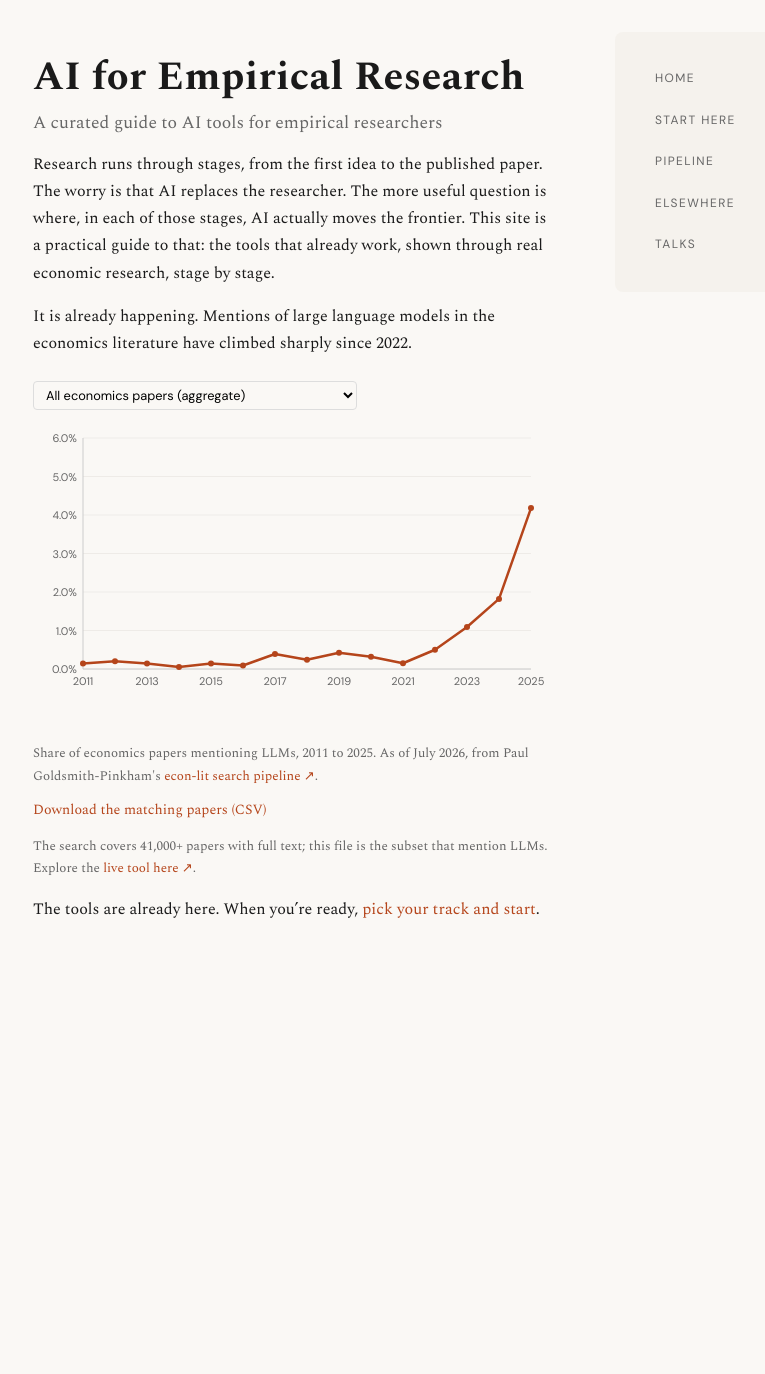
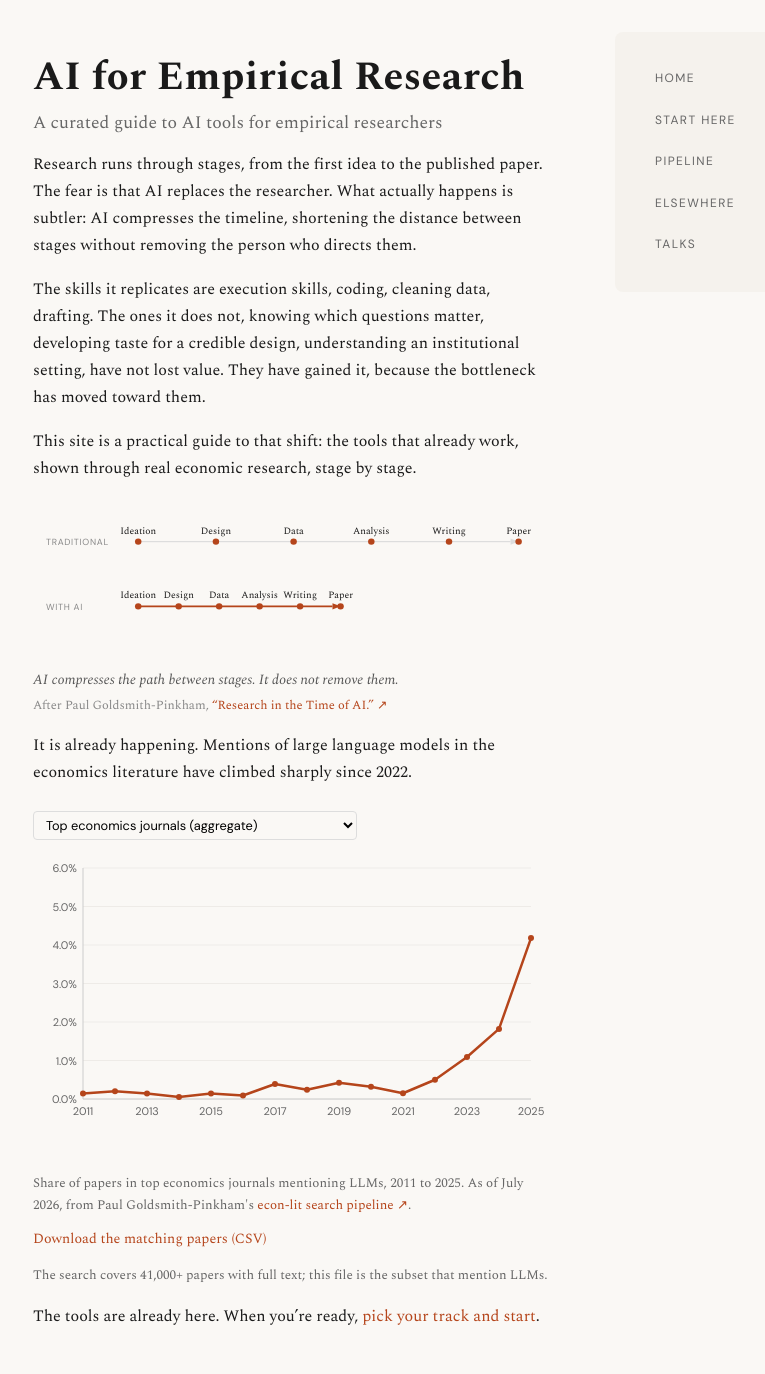
Before and after one commit to matteonorm/ai-for-empirical-research, a Jekyll site: the page built from index.md, in a window 1280 px wide. Shown: the whole page, without its empty margins (191-956 px from the left). Built offline with Jekyll 4.4.1, drawn with Linux system fonts in a browser that asks for light colours; before the commit the page ends 967 px from its top, so only the background shows below that.

Commit message:
Landing page: compression framing, native diagram, econ-lit evidence
Co-Authored-By: Claude Opus 4.6 <noreply@anthropic.com>
Claude-Session: https://claude.ai/code/session_01HepUNFt6qv4acSiSSC5XLj

```diff
--- /dev/null
+++ b/_includes/compression_diagram.html
@@ -0,0 +1,63 @@
+<div class="compression-diagram">
+  <svg viewBox="0 0 640 160" xmlns="http://www.w3.org/2000/svg" role="img" aria-label="Research timeline compression diagram: same stages, shorter distances with AI">
+    <style>
+      .cd-label { font-family: 'DM Sans', sans-serif; font-size: 11px; fill: #888; text-transform: uppercase; letter-spacing: 0.08em; }
+      .cd-stage { font-family: 'Spectral', Georgia, serif; font-size: 12px; fill: #1a1a1a; }
+      .cd-dot { fill: #b5451b; }
+      .cd-line { stroke: #ddd; stroke-width: 1.5; }
+      .cd-line-ai { stroke: #b5451b; stroke-width: 2; }
+      .cd-arrow { fill: #ddd; }
+      .cd-arrow-ai { fill: #b5451b; }
+    </style>
+
+    <!-- Row labels -->
+    <text x="16" y="48" class="cd-label">Traditional</text>
+    <text x="16" y="128" class="cd-label">With AI</text>
+
+    <!-- Traditional row: wide spacing (x from 120 to 600, 6 stages) -->
+    <line x1="130" y1="44" x2="590" y2="44" class="cd-line"/>
+    <polygon points="590,40 600,44 590,48" class="cd-arrow"/>
+
+    <circle cx="130" cy="44" r="4" class="cd-dot"/>
+    <text x="130" y="34" text-anchor="middle" class="cd-stage">Ideation</text>
+
+    <circle cx="226" cy="44" r="4" class="cd-dot"/>
+    <text x="226" y="34" text-anchor="middle" class="cd-stage">Design</text>
+
+    <circle cx="322" cy="44" r="4" class="cd-dot"/>
+    <text x="322" y="34" text-anchor="middle" class="cd-stage">Data</text>
+
+    <circle cx="418" cy="44" r="4" class="cd-dot"/>
+    <text x="418" y="34" text-anchor="middle" class="cd-stage">Analysis</text>
+
+    <circle cx="514" cy="44" r="4" class="cd-dot"/>
+    <text x="514" y="34" text-anchor="middle" class="cd-stage">Writing</text>
+
+    <circle cx="600" cy="44" r="4" class="cd-dot"/>
+    <text x="600" y="34" text-anchor="middle" class="cd-stage">Paper</text>
+
+    <!-- With AI row: compressed spacing (x from 120 to ~380) -->
+    <line x1="130" y1="124" x2="370" y2="124" class="cd-line-ai"/>
+    <polygon points="370,120 380,124 370,128" class="cd-arrow-ai"/>
+
+    <circle cx="130" cy="124" r="4" class="cd-dot"/>
+    <text x="130" y="114" text-anchor="middle" class="cd-stage">Ideation</text>
+
+    <circle cx="180" cy="124" r="4" class="cd-dot"/>
+    <text x="180" y="114" text-anchor="middle" class="cd-stage">Design</text>
+
+    <circle cx="230" cy="124" r="4" class="cd-dot"/>
+    <text x="230" y="114" text-anchor="middle" class="cd-stage">Data</text>
+
+    <circle cx="280" cy="124" r="4" class="cd-dot"/>
+    <text x="280" y="114" text-anchor="middle" class="cd-stage">Analysis</text>
+
+    <circle cx="330" cy="124" r="4" class="cd-dot"/>
+    <text x="330" y="114" text-anchor="middle" class="cd-stage">Writing</text>
+
+    <circle cx="380" cy="124" r="4" class="cd-dot"/>
+    <text x="380" y="114" text-anchor="middle" class="cd-stage">Paper</text>
+  </svg>
+</div>
+<p class="diagram-caption">AI compresses the path between stages. It does not remove them.</p>
+<p class="diagram-attribution">After Paul Goldsmith-Pinkham, <a href="https://paulgp.com/2026/03/16/research-in-time-of-ai.html" target="_blank" rel="noopener noreferrer">“Research in the Time of AI.” ↗</a></p>
--- a/_includes/econlit_chart.html
+++ b/_includes/econlit_chart.html
@@ -1,6 +1,6 @@
 <div class="chart-container">
   <select id="journal-select" class="journal-select">
-    <option value="">All economics papers (aggregate)</option>
+    <option value="">Top economics journals (aggregate)</option>
   </select>
   <canvas id="econlit-chart" width="640" height="360"></canvas>
 </div>
--- a/assets/css/styles.css
+++ b/assets/css/styles.css
@@ -238,6 +238,30 @@ section { padding-right: 2rem; }
   margin: 1rem 0;
 }
 
+.compression-diagram {
+  margin: 1.5rem 0;
+}
+
+.compression-diagram svg {
+  width: 100%;
+  height: auto;
+  max-width: 640px;
+}
+
+.diagram-caption {
+  font-style: italic;
+  font-size: 0.88rem;
+  color: #555;
+  margin-top: 0.25rem;
+  margin-bottom: 0.15rem;
+}
+
+.diagram-attribution {
+  font-size: 0.78rem;
+  color: #888;
+  margin-top: 0;
+}
+
 .chart-container {
   margin: 1.5rem 0;
 }
--- a/index.md
+++ b/index.md
@@ -5,16 +5,22 @@ title: "AI for Empirical Research"
 
 ### A curated guide to AI tools for empirical researchers
 
-Research runs through stages, from the first idea to the published paper. The worry is that AI replaces the researcher. The more useful question is where, in each of those stages, AI actually moves the frontier. This site is a practical guide to that: the tools that already work, shown through real economic research, stage by stage.
+Research runs through stages, from the first idea to the published paper. The fear is that AI replaces the researcher. What actually happens is subtler: AI compresses the timeline, shortening the distance between stages without removing the person who directs them.
+
+The skills it replicates are execution skills, coding, cleaning data, drafting. The ones it does not, knowing which questions matter, developing taste for a credible design, understanding an institutional setting, have not lost value. They have gained it, because the bottleneck has moved toward them.
+
+This site is a practical guide to that shift: the tools that already work, shown through real economic research, stage by stage.
+
+{% include compression_diagram.html %}
 
 It is already happening. Mentions of large language models in the economics literature have climbed sharply since 2022.
 
 {% include econlit_chart.html %}
 
-<p class="chart-caption">Share of economics papers mentioning LLMs, 2011 to 2025. As of July 2026, from Paul Goldsmith-Pinkham's <a href="https://paulgp.com/econlit-pipeline/search.html" target="_blank" rel="noopener noreferrer">econ-lit search pipeline ↗</a>.</p>
+<p class="chart-caption">Share of papers in top economics journals mentioning LLMs, 2011 to 2025. As of July 2026, from Paul Goldsmith-Pinkham's <a href="https://paulgp.com/econlit-pipeline/search.html" target="_blank" rel="noopener noreferrer">econ-lit search pipeline ↗</a>.</p>
 
 <p class="chart-download"><a href="{{ '/assets/data/econlit-papers.csv' | relative_url }}" download>Download the matching papers (CSV)</a></p>
 
-<p class="chart-caption">The search covers 41,000+ papers with full text; this file is the subset that mention LLMs. Explore the <a href="https://paulgp.com/econlit-pipeline/search.html" target="_blank" rel="noopener noreferrer">live tool here ↗</a>.</p>
+<p class="chart-caption">The search covers 41,000+ papers with full text; this file is the subset that mention LLMs.</p>
 
 The tools are already here. When you're ready, <a href="{{ '/start-here/' | relative_url }}">pick your track and start</a>.
```
Also changed, not shown: HANDOFF.md (+23 -9 lines), changelog.md.
